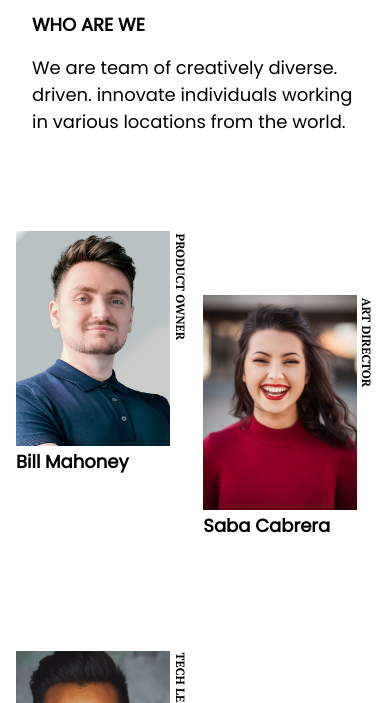
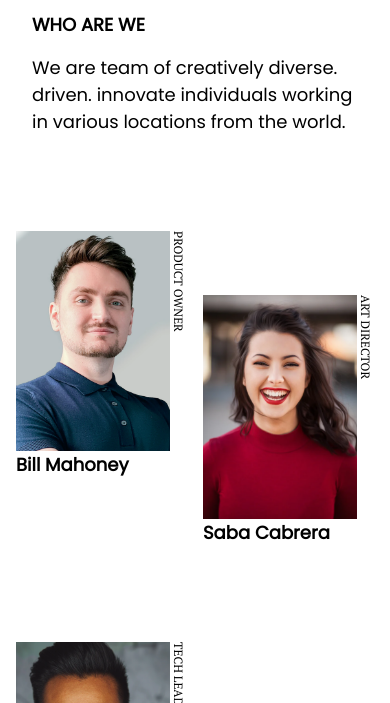
Before and after one commit to Junse99/TEAM-PAGE-MASTER, a plain HTML site: page index.html in a window 390 px wide. Shown: the part 101-804 px from the top of the page. Drawn offline with Linux system fonts and the light colour scheme.

Commit message:
first commit

```diff
--- a/index.html
+++ b/index.html
@@ -33,39 +33,51 @@
      <main class="container__body">
 
         <div class="item__perfil">
-          <img src="photo1.png" alt="">
+          <div class="perfil--grid">
+            <img src="photo1.png" alt="">
+          <span>PRODUCT OWNER</span>
+          </div>
           <p>Bill Mahoney</p>
-          <span>PRODUCT OWNER</span>
         </div>
 
         <div class="item__perfil">
-          <img src="photo2.png" alt="">
+          <div class="perfil--grid">
+            <img src="photo2.png" alt="">
+            <span>ART DIRECTOR</span>
+          </div>
           <p>Saba Cabrera</p>
-          <span>ART DIRECTOR</span>
         </div>
 
         <div class="item__perfil">
+          <div class="perfil--grid">
           <img src="photo3.png" alt="">
+          <span>TECH LEAD</span>
+        </div>
           <p>Shale Le</p>
-          <span>TECH LEAD</span>
         </div>
 
         <div class="item__perfil">
+          <div class="perfil--grid">
           <img src="photo4.png" alt="">
+          <span>UX DESIGNER</span>
+        </div>
           <p>Skylah Lu</p>
-          <span>UX DESIGNER</span>
         </div>
 
         <div class="item__perfil">
+          <div class="perfil--grid">
           <img src="photo5.png" alt="" >
+          <span>DEVELOPER</span>
+        </div>
           <p>Griff  Richards</p>
-          <span>DEVELOPER</span>
         </div>
 
         <div class="item__perfil">
+          <div class="perfil--grid">
           <img src="photo6.png" alt="">
+          <span>DEVELOPER</span>
+        </div>
           <p>Stan John</p>
-          <span>DEVELOPER</span>
         </div>
 
      </main>
--- a/style.css
+++ b/style.css
@@ -1,5 +1,5 @@
 
-@import url("https://fonts.googleapis.com/css2?family=PT+Serif:wght@700&display=swap");
+@import url("https://fonts.googleapis.com/css2?family=PT+Serif:wght@400;700&display=swap");
 @import url("https://fonts.googleapis.com/css2?family=Poppins:wght@400&display=swap");
 
 
@@ -52,9 +52,40 @@ body {
 
 .container__body{
   display: grid;
-  grid-template-columns: auto auto auto;
-  gap: 6rem 2rem;
+  grid-template-columns: 1fr 1fr 1fr;
+  gap: 6rem 3rem;
   margin: 6rem 0;
+}
+
+.perfil--grid{
+  display: grid;
+  grid-template-columns: 90% 10%;
+}
+
+.perfil--grid span{
+  writing-mode: vertical-lr;
+  font-size: 12px;
+  line-height: 16px;
+  font-weight: normal;
+  font-style: normal;
+  padding-left: .5rem;
+}
+
+.perfil--grid img{
+  width: 100%;
+  transition: filter ease-in-out .6s,  transform ease-in-out .6s;
+}
+
+.perfil--grid img:hover {
+  transform: scale(1.02);
+  filter: grayscale(80%);
+}
+
+.item__perfil p {
+  font-family: 'Poppins', sans-serif;
+  font-size: 18px;
+  font-weight: 600;
+  line-height: 27px;
 }
 
 .item__perfil:nth-child(2){
@@ -63,37 +94,6 @@ body {
 
 .item__perfil:nth-child(5){
   margin-top: 4rem;
-}
-
-.item__perfil{
-  position: relative;
-
-}
-
-.item__perfil img {
-  width: 238px;
-  height: 347px;
-  transition: filter ease-in-out .6s,  transform ease-in-out .6s;
-
-}
-
-.item__perfil img:hover {
-  transform: scale(1.02);
-  filter: grayscale(80%);
-}
-
-.item__perfil span {
-  font-size: 12px;
-  line-height: 16px;
-  display: block;
-  transform: rotate(90deg) translate(-244px, -120px);
-}
-
-.item__perfil p {
-  font-family: 'Poppins', sans-serif;
-  font-size: 18px;
-  font-weight: 600;
-  line-height: 27px;
 }
 
 .container__footer p{
@@ -126,18 +126,13 @@ body {
 
   .container__body{
     display: grid;
-    grid-template-columns: auto auto;
+    grid-template-columns: 1fr 1fr;
     gap: 6rem 1rem;
     margin: 6rem 0;
   }
 
-  .item__perfil img{
-    width: 90%;
-    height: 55vw;
-  }
-
-  .item__perfil span {
-    transform: rotate(90deg) translate(-42vw, -20vw);
+  .perfil--grid span{
+    padding-left: 0rem;
   }
 
   .item__perfil:nth-child(even){
```
